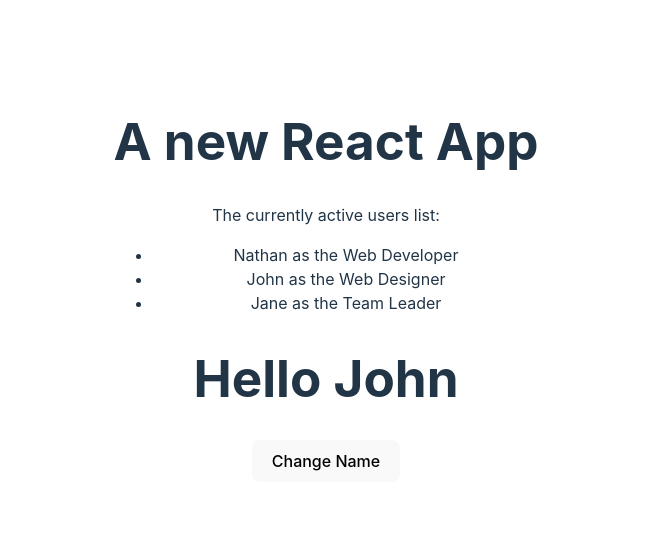
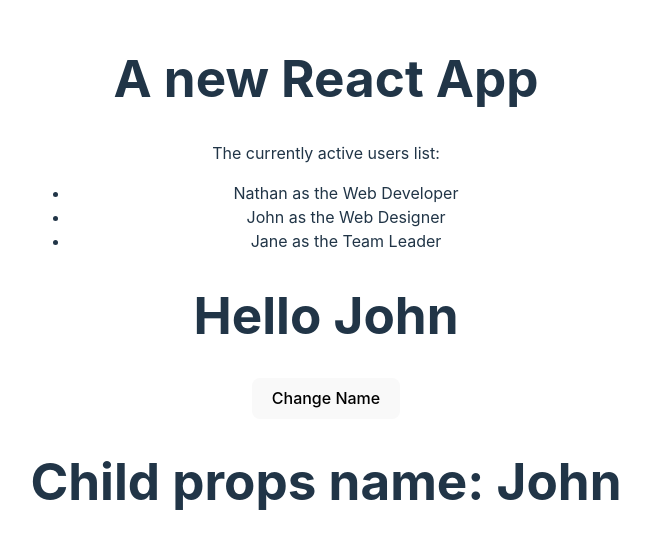
Before and after one commit to maikynata/Next.js-React-practice, a React (Vite) app in the folder react-app/: page / in a window 1280 px wide. Shown: the part 120-668 px from the top of the page, without its empty margins (314-964 px from the left). Built offline with nearby package versions, Linux system fonts and the light colour scheme.

Commit message:
props to a childComponent

```diff
--- /dev/null
+++ b/react-app/src/ChildComponent.jsx
@@ -0,0 +1,12 @@
+import { useState } from 'react'
+
+function ChildComponent(props) {
+
+  return (
+    <>
+        <h1>Child props name: {props.name}</h1>
+    </>
+  )
+}
+
+export default ChildComponent
--- a/react-app/src/ParentComponent.jsx
+++ b/react-app/src/ParentComponent.jsx
@@ -1,4 +1,5 @@
 import { useState } from 'react'
+import ChildComponent from './ChildComponent'
 
 function ParentComponent() {
   const [name, setName] = useState('John')
@@ -7,6 +8,7 @@ function ParentComponent() {
     <>
         <h1>Hello {name}</h1>
         <button onClick={() => setName('Mark')}> Change Name</button>
+        <ChildComponent name={name}/>
     </>
   )
 }
```
